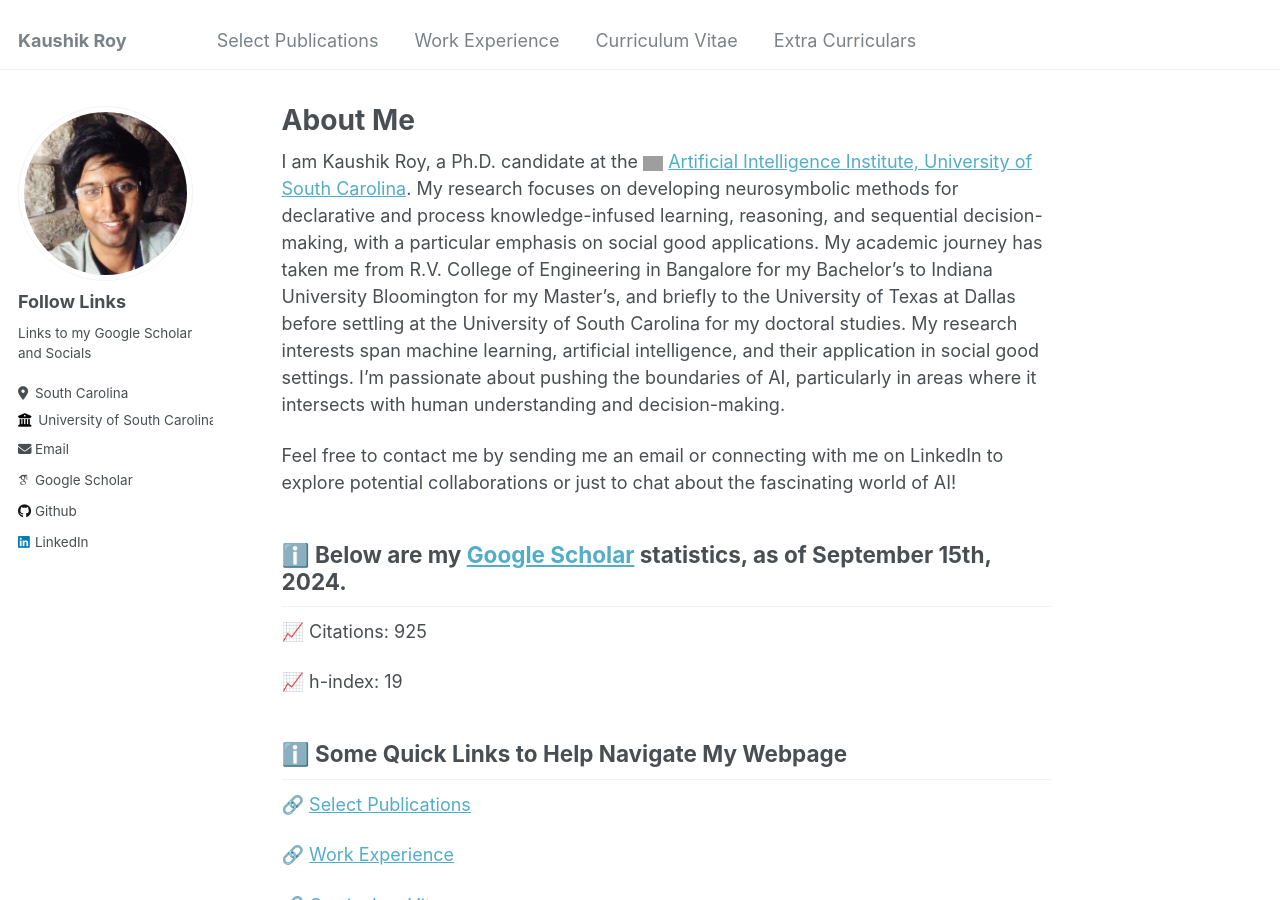
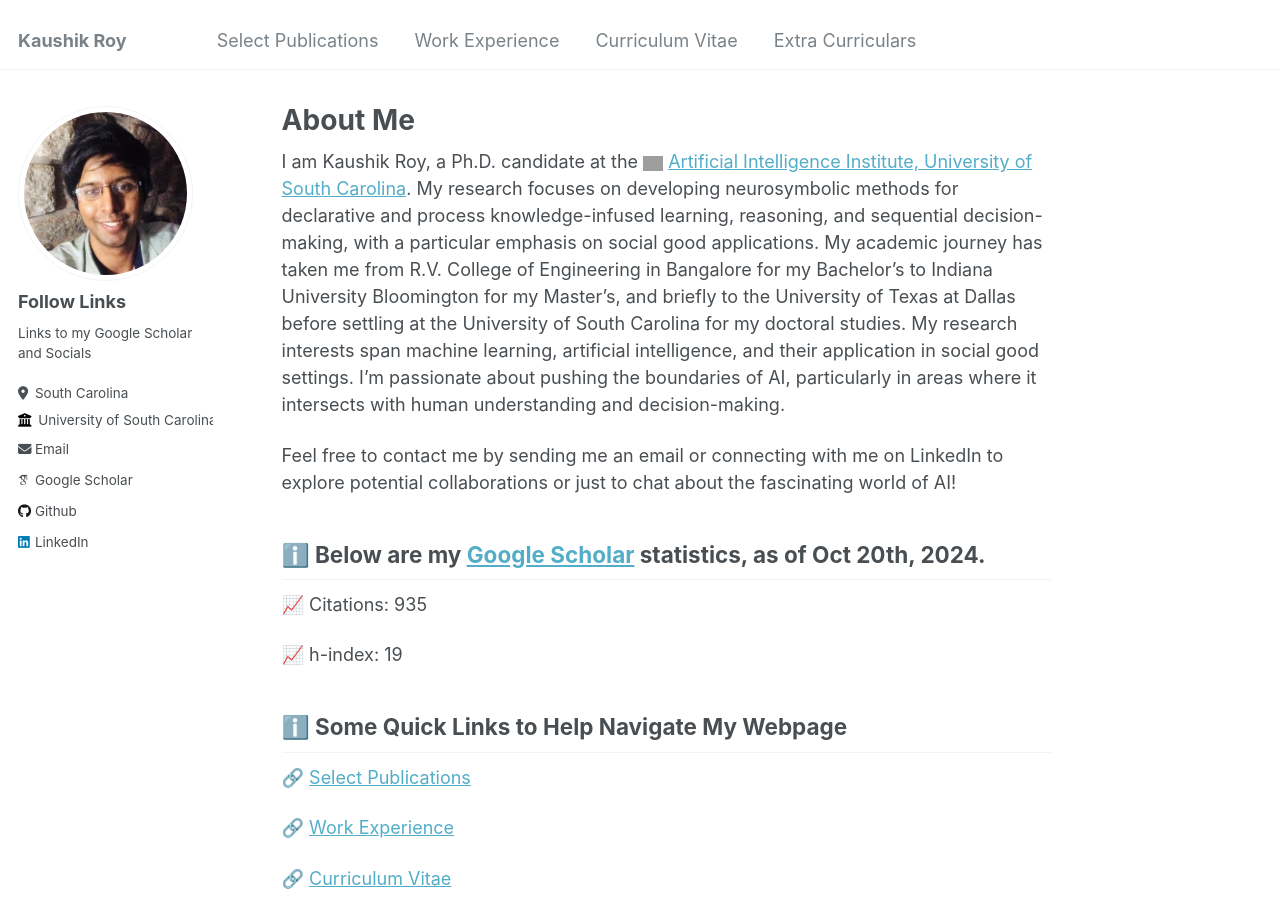
Before and after one commit to kauroy1994/home, a Jekyll site: the page built from _pages/about.md, in a window 1280 px wide and 900 px high. Built offline with Jekyll 4.4.1, drawn with Linux system fonts in a browser that asks for light colours; some web fonts are replaced; grey boxes are pictures that could not be loaded.

Commit message:
Update about.md

```diff
--- a/_pages/about.md
+++ b/_pages/about.md
@@ -9,8 +9,8 @@
 
 Feel free to contact me by sending me an email or connecting with me on LinkedIn to explore potential collaborations or just to chat about the fascinating world of AI!
 
-## ℹ️ Below are my [Google Scholar](https://scholar.google.com/citations?user=LpOo_IUAAAAJ&hl=en) statistics, as of September 15th, 2024.
-📈 Citations: 925
+## ℹ️ Below are my [Google Scholar](https://scholar.google.com/citations?user=LpOo_IUAAAAJ&hl=en) statistics, as of Oct 20th, 2024.
+📈 Citations: 935
 
 📈 h-index: 19
 
```
